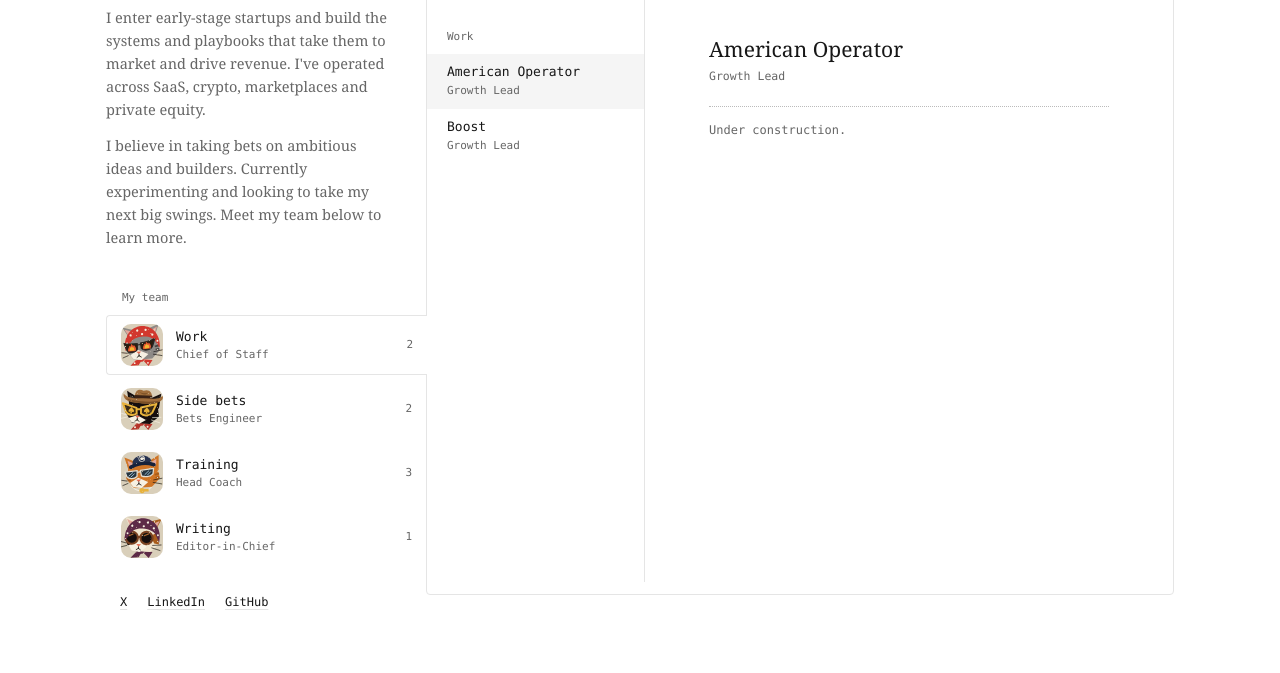
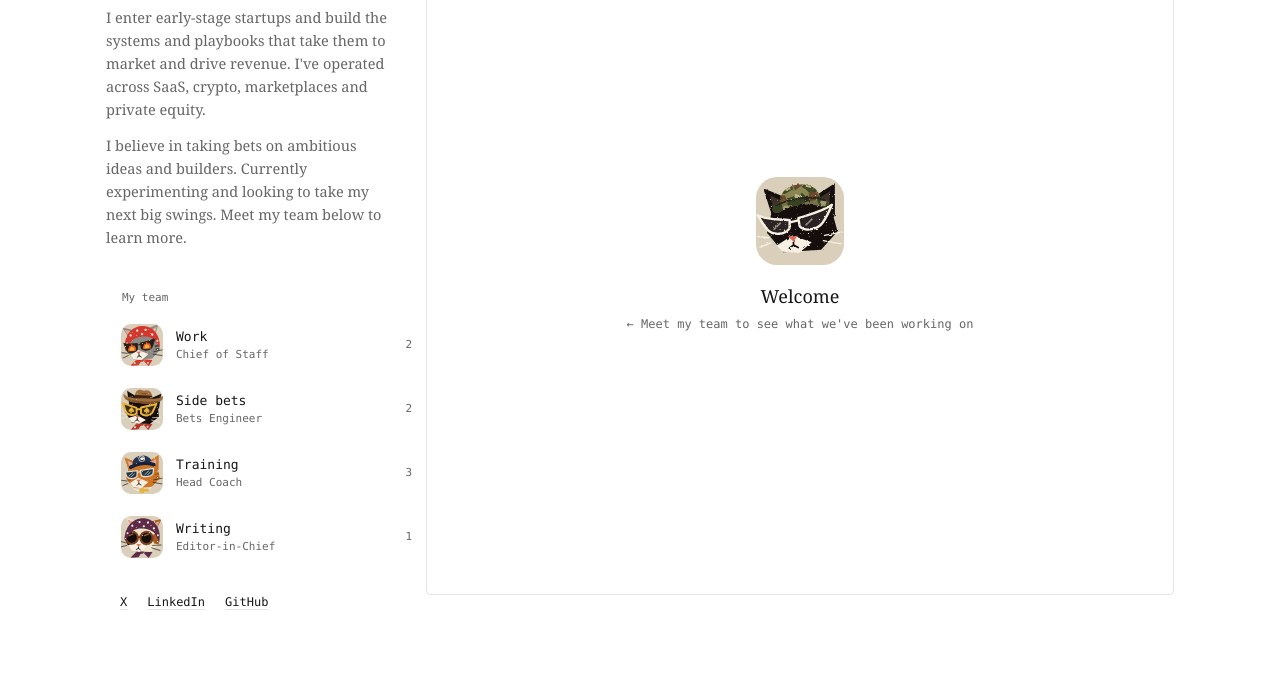
Before and after one commit to oleenamak/oleenamak.github.io, a plain HTML site: page index.html in a window 1280 px wide. Shown: the part 141-814 px from the top of the page. Drawn offline with Linux system fonts and the light colour scheme.

Commit message:
Open on a welcome screen
Visitors now land with nothing selected and a short welcome that points
them to the team, instead of landing straight on the first Work entry.

Co-Authored-By: Claude Opus 5.5 <noreply@anthropic.com>

```diff
--- a/index.html
+++ b/index.html
@@ -53,6 +53,12 @@
   </aside>
 
   <main class="sheet">
+
+    <section class="home" id="home" aria-label="Welcome">
+      <svg class="bot" aria-hidden="true"><use href="#bot-founder"/></svg>
+      <p class="home-title">Welcome</p>
+      <p class="home-hint"><span class="arrow" aria-hidden="true">&larr; </span>Meet my team to see what we've been working on</p>
+    </section>
 
     <section class="folder" id="work" data-folder="work">
       <header class="agent">
--- a/site.css
+++ b/site.css
@@ -171,3 +171,13 @@ dd p + p { margin-top: 12px; }
 .intro h1 small { display: block; margin-top: 3px; font: 11px/1.2 var(--sans); color: var(--muted); }
 
 .soon { margin-top: 22px; padding-top: 14px; border-top: 1px dotted #bbb; font: 12px/1.5 var(--sans); color: var(--muted); }
+
+/* ---- First arrival: nothing selected yet ---- */
+.home { display: none; }
+.js .home.open {
+  display: flex; flex-direction: column; align-items: center; justify-content: center;
+  gap: 6px; min-height: calc(100vh - 122px); padding: 40px; text-align: center;
+}
+.home .bot { width: 88px; height: 88px; margin-bottom: 14px; }
+.home-title { font-size: 18px; line-height: 1.3; }
+.home-hint { font: 12px/1.5 var(--sans); color: var(--muted); }
--- a/site.js
+++ b/site.js
@@ -1,34 +1,32 @@
 (() => {
   const root = document.documentElement;
-
-  const DEFAULT_ENTRY = 'work/american-operator';
+  const home = document.getElementById('home');
   const phone = matchMedia('(max-width: 859px)');
   let firstRun = true;
 
   function route() {
     const hash = decodeURIComponent(location.hash.slice(1));
     const [folderId, entrySlug] = hash.split('/');
-    const folder = folderId && document.getElementById(folderId);
+    const found = folderId && document.getElementById(folderId);
+    const folder = found && found.classList.contains('folder') ? found : null;
 
-    // No valid folder: phones see the folder list, desktop opens the default entry.
+    // No folder chosen: the welcome screen on desktop, the team list on a phone.
     const view = !folder ? 'folders' : entrySlug ? 'entry' : 'list';
     root.dataset.view = view;
+    root.dataset.open = folder ? folder.id : 'home';
 
-    const activeFolder = folder || document.getElementById(DEFAULT_ENTRY.split('/')[0]);
-    const firstArticle = activeFolder.querySelector('article');
-    const article = (entrySlug && document.getElementById(hash)) ||
-      (folder ? firstArticle : document.getElementById(DEFAULT_ENTRY));
-    root.dataset.open = activeFolder.id;
+    const article = folder &&
+      ((entrySlug && document.getElementById(hash)) || folder.querySelector('article'));
 
-    document.querySelectorAll('.folder, article').forEach(el => el.classList.remove('open'));
-    activeFolder.classList.add('open');
+    document.querySelectorAll('.folder, article, #home').forEach(el => el.classList.remove('open'));
+    (folder || home).classList.add('open');
     if (article) article.classList.add('open');
 
     document.querySelectorAll('.folders a').forEach(a => {
-      if (a.dataset.folder === activeFolder.id) a.setAttribute('aria-current', 'true');
+      if (folder && a.dataset.folder === folder.id) a.setAttribute('aria-current', 'true');
       else a.removeAttribute('aria-current');
     });
-    activeFolder.querySelectorAll('.list li a').forEach(a => {
+    document.querySelectorAll('.list li a').forEach(a => {
       if (article && a.getAttribute('href') === '#' + article.id) a.setAttribute('aria-current', 'page');
       else a.removeAttribute('aria-current');
     });
@@ -37,7 +35,7 @@
 
     // On a phone each step replaces the screen, so move focus with it.
     if (!firstRun && phone.matches && view !== 'folders') {
-      const target = view === 'entry' ? article.querySelector('h3') : activeFolder.querySelector('.folder-title');
+      const target = view === 'entry' ? article.querySelector('h3') : folder.querySelector('.folder-title');
       target.focus({ preventScroll: true });
     }
     firstRun = false;
```
